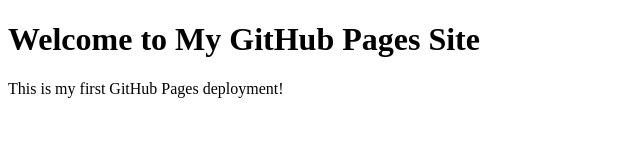
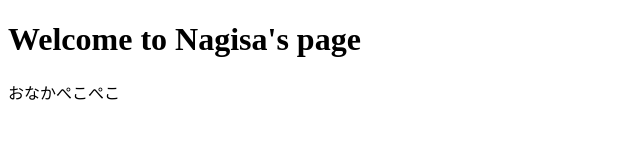
Before and after one commit to Nagisa-ishi/my-first-web-app, a plain HTML site: page index.html in a window 1280 px wide. Shown: the whole page, without its empty margins (0-640 px from the left). Drawn offline with Linux system fonts and the light colour scheme.

Commit message:
Add files via upload

```diff
--- a/index.html
+++ b/index.html
@@ -6,7 +6,7 @@
     <title>My GitHub Pages Site</title>
 </head>
 <body>
-    <h1>Welcome to My GitHub Pages Site</h1>
-    <p>This is my first GitHub Pages deployment!</p>
+    <h1>Welcome to Nagisa's page</h1>
+    <p>おなかぺこぺこ</p>
 </body>
 </html>
```
